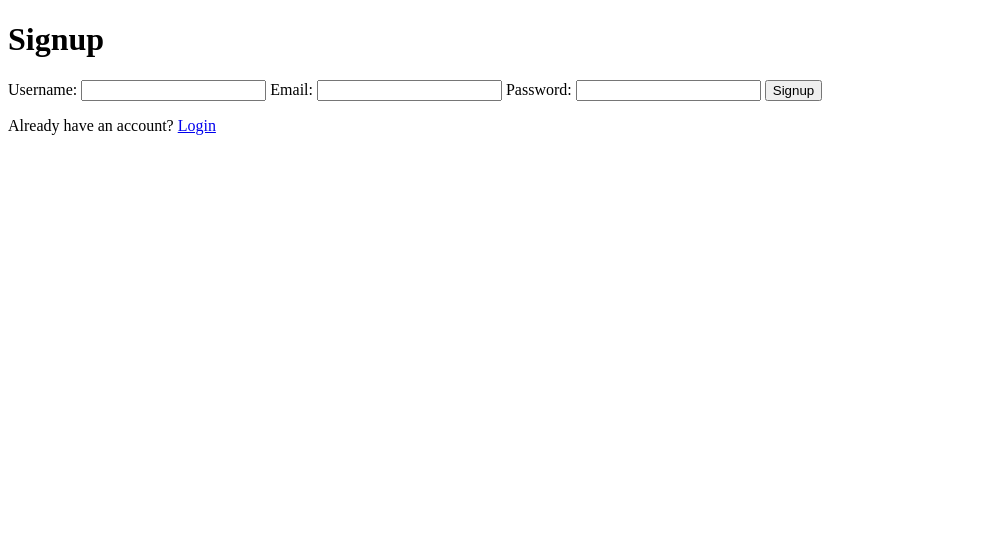
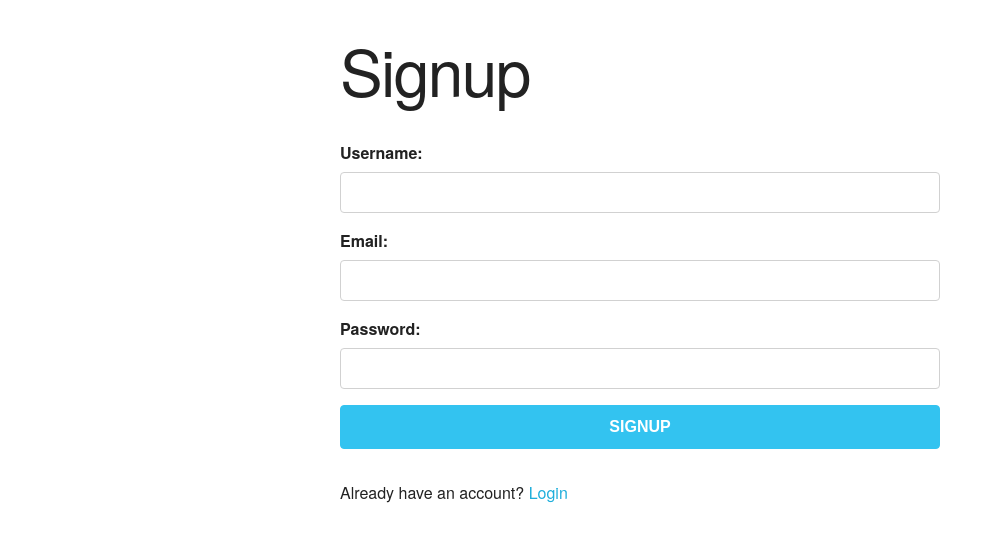
Before and after one commit to ralphbotes/FlaskFlasher, a Flask app: page /signup in a window 1280 px wide. Shown: the top 551 px of the page, without its empty margins (0-995 px from the left). Run offline with Flask 3, Linux system fonts and the light colour scheme.

Commit message:
Prettied templates

```diff
--- a/templates/signup.html
+++ b/templates/signup.html
@@ -4,6 +4,77 @@
     <meta charset="UTF-8">
     <meta name="viewport" content="width=device-width, initial-scale=1.0">
     <title>Signup</title>
+    <style>
+        body {
+            padding: 2rem;
+            max-width: 600px;
+            margin: 0 auto;
+            font-family: "Raleway", "HelveticaNeue", "Helvetica Neue", Helvetica, Arial, sans-serif;
+            color: #222;
+        }
+
+        h1 {
+            margin-top: 0;
+            margin-bottom: 2rem;
+            font-weight: 300;
+            font-size: 4rem;
+            line-height: 1.2;
+            letter-spacing: -.1rem;
+        }
+
+        form {
+            margin-bottom: 2rem;
+        }
+
+        label {
+            display: block;
+            margin-bottom: .5rem;
+            font-weight: 600;
+        }
+
+        input[type="text"],
+        input[type="email"],
+        input[type="password"] {
+            width: 100%;
+            padding: 0.75rem;
+            margin-bottom: 1rem;
+            border: 1px solid #D1D1D1;
+            border-radius: 4px;
+            box-sizing: border-box;
+        }
+
+        button[type="submit"] {
+            width: 100%;
+            padding: 0.75rem;
+            font-size: 1rem;
+            font-weight: 600;
+            text-transform: uppercase;
+            color: #fff;
+            background-color: #33C3F0;
+            border: 1px solid #33C3F0;
+            border-radius: 4px;
+            cursor: pointer;
+            transition: background-color 0.3s ease;
+        }
+
+        button[type="submit"]:hover {
+            background-color: #1EAEDB;
+            border-color: #1EAEDB;
+        }
+
+        p {
+            margin-top: 0;
+        }
+
+        a {
+            color: #1EAEDB;
+            text-decoration: none;
+        }
+
+        a:hover {
+            color: #0FA0CE;
+        }
+    </style>
 </head>
 <body>
     <h1>Signup</h1>
```
Also changed, not shown: templates/dashboard.html (+43 -0 lines), templates/login.html (+70 -0 lines).
